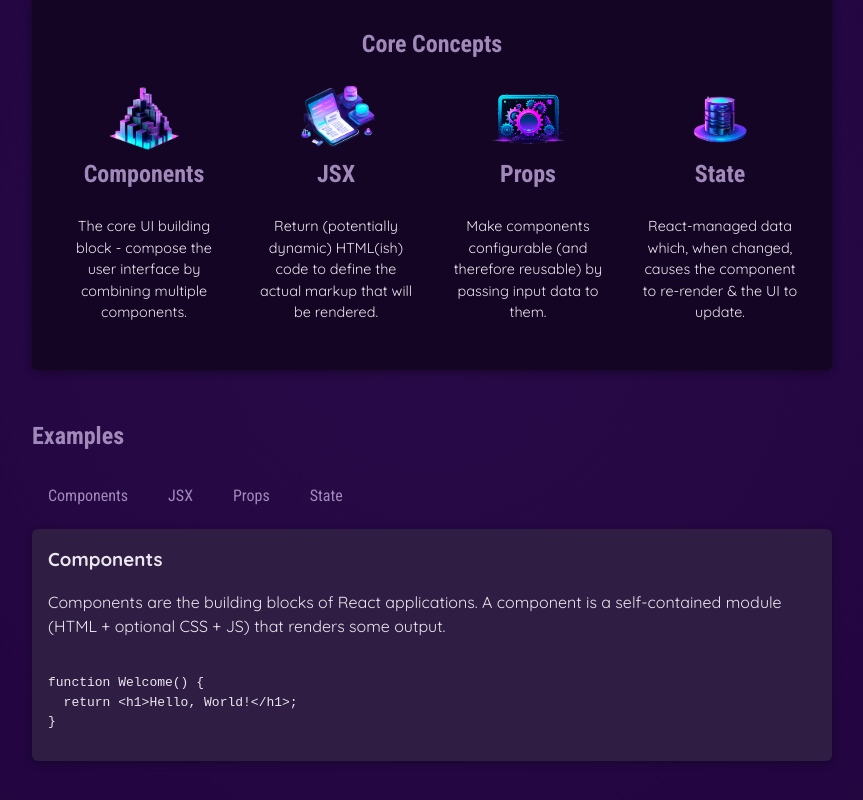
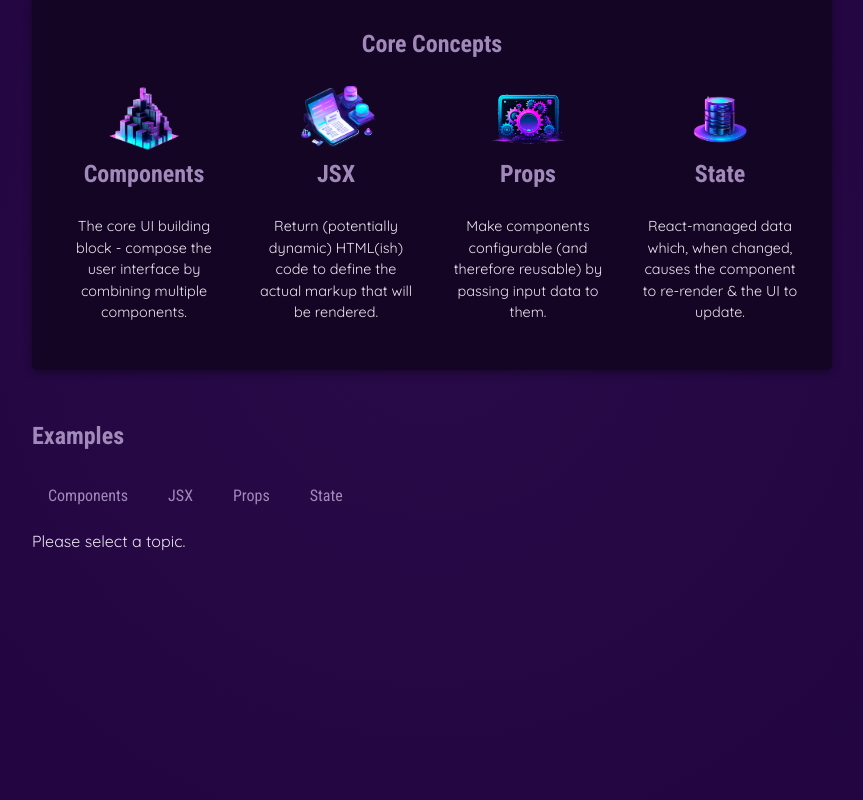
Before and after one commit to anusianne/react_apps, a React (Vite) app in the folder react-exercises/: page / in a window 1280 px wide. Shown: the part 338-1138 px from the top of the page, without its empty margins (208-1071 px from the left). Built offline with nearby package versions, Linux system fonts and the light colour scheme.

Commit message:
added condition to selectedTopic

```diff
--- a/react-exercises/src/App.jsx
+++ b/react-exercises/src/App.jsx
@@ -6,7 +6,7 @@ import {CORE_CONCEPTS} from "./data.js";
 import {EXAMPLES} from './data-with-examples.js'
 
 function App() {
-    const [selectedTopic, setSelectedTopic] = useState('components');
+    const [selectedTopic, setSelectedTopic] = useState();
     let tabContent = 'Please click the button'
 
     function handleClick(selectedButton) {
@@ -29,16 +29,18 @@ function App() {
                 <section id="examples">
                     <h2>Examples</h2>
                     <menu>
-                        <TabButton label="Components" onSelect={()=> handleClick('components')}></TabButton>
-                        <TabButton label="JSX" onSelect={()=> handleClick('jsx')}></TabButton>
-                        <TabButton label="Props" onSelect={()=> handleClick('props')}></TabButton>
-                        <TabButton label="State" onSelect={()=> handleClick('state')}></TabButton>
+                        <TabButton label="Components" onSelect={() => handleClick('components')}></TabButton>
+                        <TabButton label="JSX" onSelect={() => handleClick('jsx')}></TabButton>
+                        <TabButton label="Props" onSelect={() => handleClick('props')}></TabButton>
+                        <TabButton label="State" onSelect={() => handleClick('state')}></TabButton>
                     </menu>
-                    <div id="tab-content">
-                        <h3>{EXAMPLES[selectedTopic].title}</h3>
+
+                    {!selectedTopic && <p>Please select a topic.</p>}
+                    {selectedTopic && <div id="tab-content"><h3>{EXAMPLES[selectedTopic].title}</h3>
                         <p>{EXAMPLES[selectedTopic].description}</p>
-                        <pre>{EXAMPLES[selectedTopic].code}</pre>
-                    </div>
+                        <pre><code>{EXAMPLES[selectedTopic].code}</code></pre>
+                    </div>}
+
                 </section>
             </main>
         </div>
```
